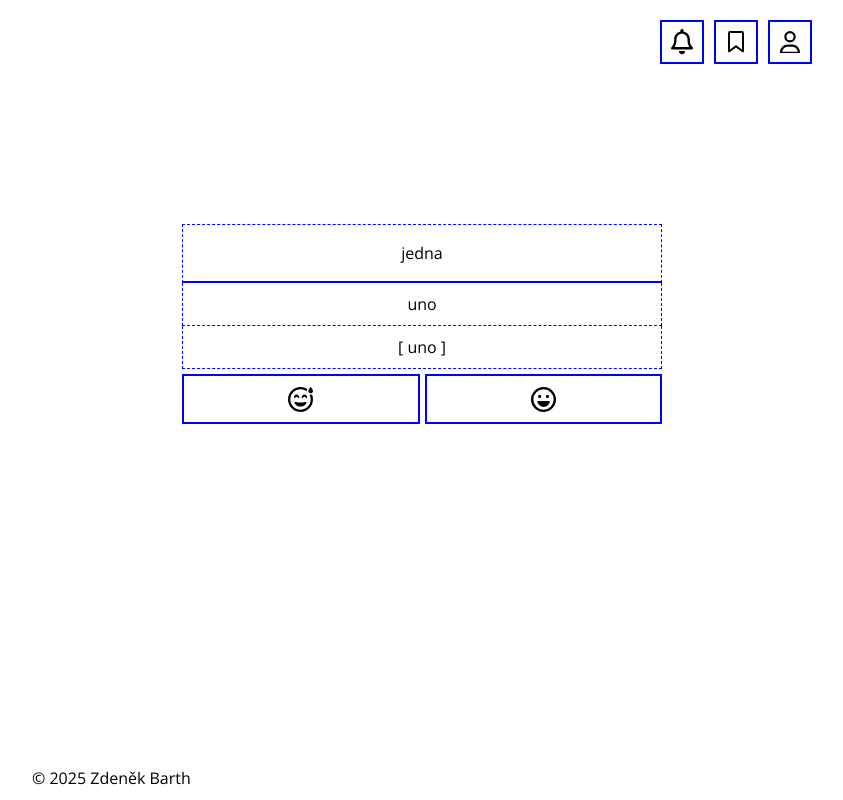
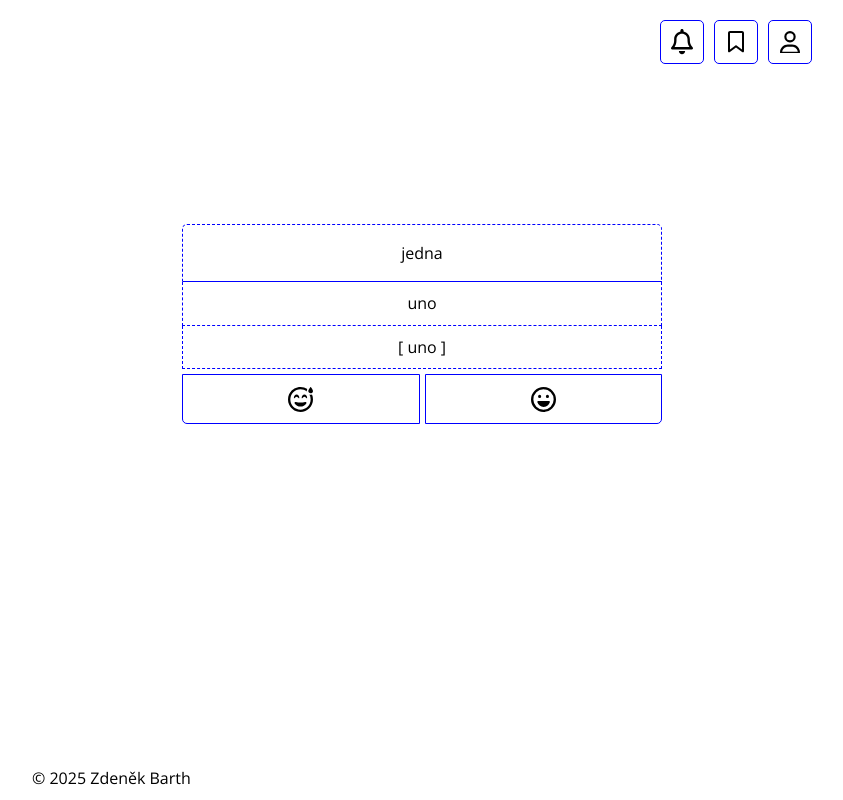
Before and after one commit to zdebar/018-Flash-Card-App, a React (Vite) app in the folder my-react-app/: page / in a window 1280 px wide. Shown: the whole page, without its empty margins (218-1061 px from the left). Built offline with nearby package versions, Linux system fonts and the light colour scheme.

Commit message:
Design 4th Iteration

```diff
--- a/my-react-app/src/components/Card.css
+++ b/my-react-app/src/components/Card.css
@@ -5,7 +5,7 @@
     width: 100%;
     max-width: 500px;
     height: 200px;
-    border-radius: var(--card-border-radius);
+    border-radius: var(--border-radius);
 
     display: flex;
     flex-direction: column;
@@ -25,7 +25,7 @@
     justify-content: center;
     flex: 1.33;
     background-color: var(--card-src-color);
-    border-radius: var(--card-border-radius) var(--card-border-radius) 0px 0px;
+    border-radius: var(--border-radius) var(--border-radius) 0px 0px;
     border: var(--border-secondary);
     border-bottom: var(--border-primary);
 }
--- a/my-react-app/src/components/ChoiceBar.css
+++ b/my-react-app/src/components/ChoiceBar.css
@@ -20,11 +20,11 @@
 
 .repeatButton {
     background-color: var(--base-color);
-    border-radius: 0px 0px 0px var(--card-border-radius);
+    border-radius: 0px 0px 0px var(--border-radius);
 
 }
 
 .knownButton {
     background-color: var(--base-color);
-    border-radius: 0px 0px var(--card-border-radius) 0px;
+    border-radius: 0px 0px var(--border-radius) 0px;
 }
--- a/my-react-app/src/components/Icons/Icon.css
+++ b/my-react-app/src/components/Icons/Icon.css
@@ -7,7 +7,7 @@
   justify-content: center;
   align-items: center;
 
-  /* border-radius: 50%; */
+  border-radius: var(--border-radius);
 }
 
 .icon svg {
--- a/my-react-app/src/design.css
+++ b/my-react-app/src/design.css
@@ -13,8 +13,8 @@
     --hover-effect: brightness(0.9);
 
     /* Borders */
-    --card-border-radius: 0px;
-    --border-primary: blue solid 2px;
+    --border-radius: 5px;
+    --border-primary: blue solid 1.5px;
     --border-secondary: blue dashed 1px;
     --box-shadow: none;
 
```
